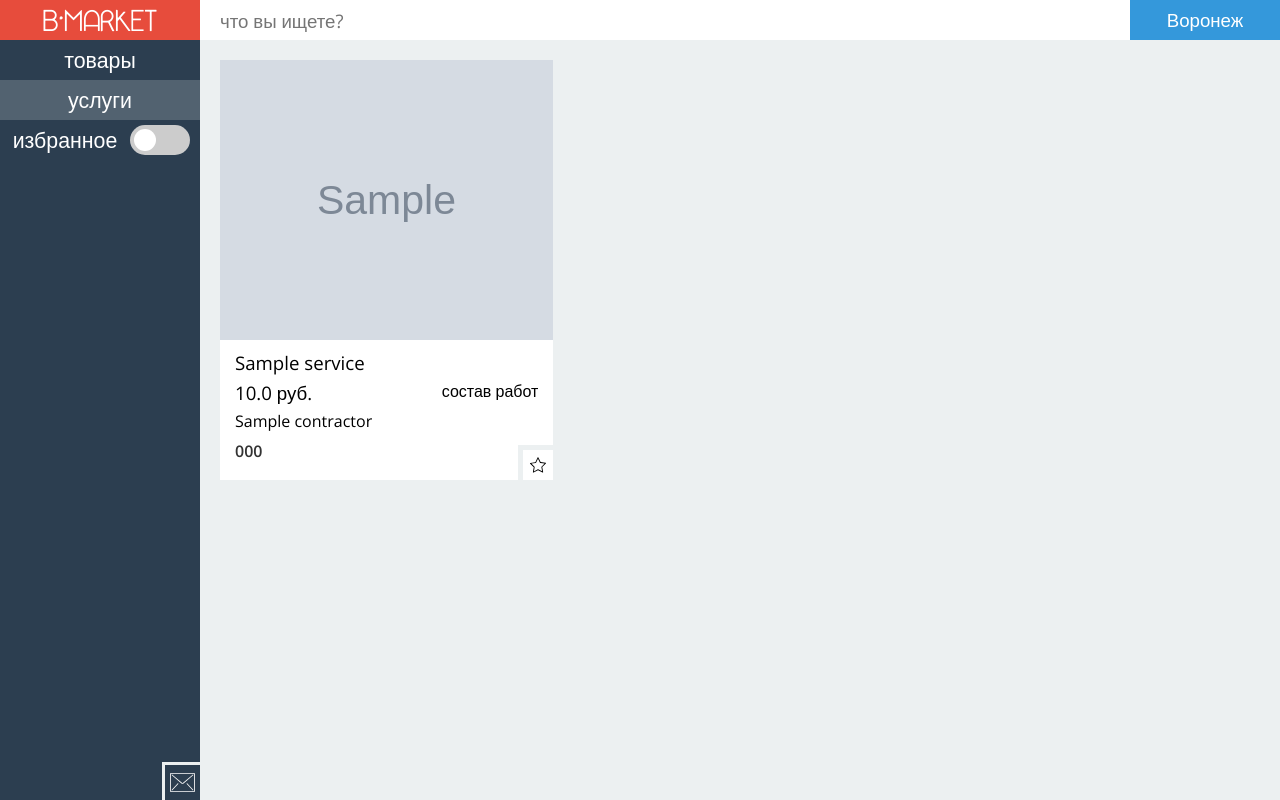
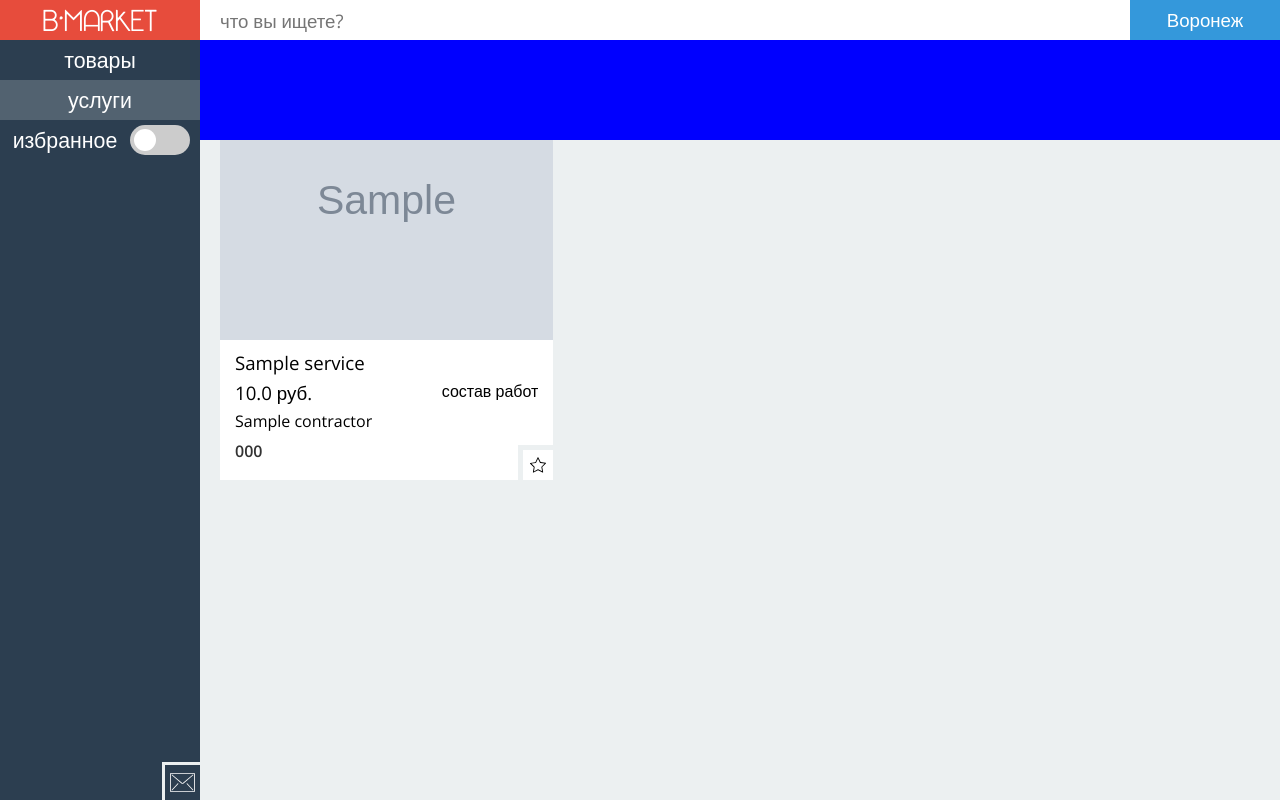
Before and after one commit to Kit-Angelov/build-market, a Django app: page /services in a window 1280 px wide. Run offline with Django 3.2, Linux system fonts and the light colour scheme; tables that the repository leaves empty hold one stand-in row (values such as "Sample post"); grey boxes marked "Sample" are stand-in pictures; some libraries are stand-ins or nearby versions; some web fonts are replaced.

Commit message:
add block podskazok

```diff
--- a/app/static/app/css/styles.css
+++ b/app/static/app/css/styles.css
@@ -1234,3 +1234,11 @@ input:checked + .slider:before {
 .back-button-link:hover {
     text-decoration: none;
 }
+
+.search-tags-list {
+    position: fixed;
+    top:40px;
+    width: 100%;
+    height: 100px;
+    background-color: blue;
+}
--- a/app/templates/app/base.html
+++ b/app/templates/app/base.html
@@ -41,6 +41,11 @@
         <div class="right_part">
             <div class="top_pane" id="top_pane">
                 <input placeholder="что вы ищете?" v-model="searchQuery" v-on:input="search({% if active == 'products'%}'product'{% else %}'service'{% endif %})">
+                <div class="search-tags-list">
+                    <div class="elem-search-tags-list" v-for="tag in tagsList">
+                        <p>${tag.text}</p>
+                    </div>
+                </div>
                 <div class="city" v-on:click.stop="cityChoosen()"><p class="city-choosen-p">Воронеж</p>
                     <div class="city-popup" v-if="cityChoosenFlag" v-on:click.stop="">
                         <input placeholder="город">
@@ -81,11 +86,15 @@ new Vue({
   el: '#top_pane',
   data: {
       cityChoosenFlag: false,
-      searchQuery: ''
+      searchQuery: '',
+      tagsList: []
   },
   methods: {
       search(method) {
-          console.log(method);
+          if (this.searchQuery.length == 0) {
+              this.tagsList = [];
+              return;
+          }
           var url = "";
           if (method == 'product') {
               url = '/get_tags_products';
@@ -98,7 +107,9 @@ new Vue({
                     query: this.searchQuery
                 }
             })
-            .then(response => (console.log(response)))
+            .then(response => (
+                this.tagsList = response.data.result
+            ))
             .catch(error => console.log(error));
       },
       cityChoosen() {
```
